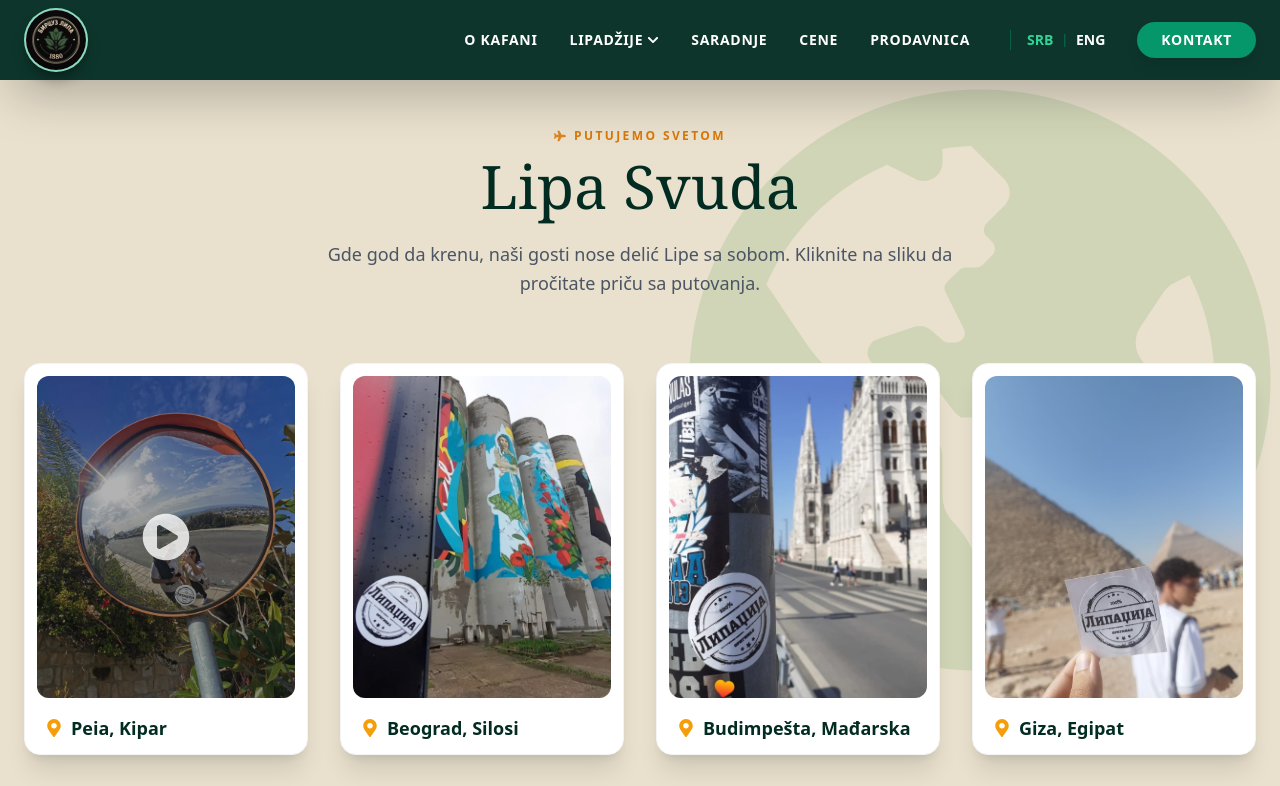
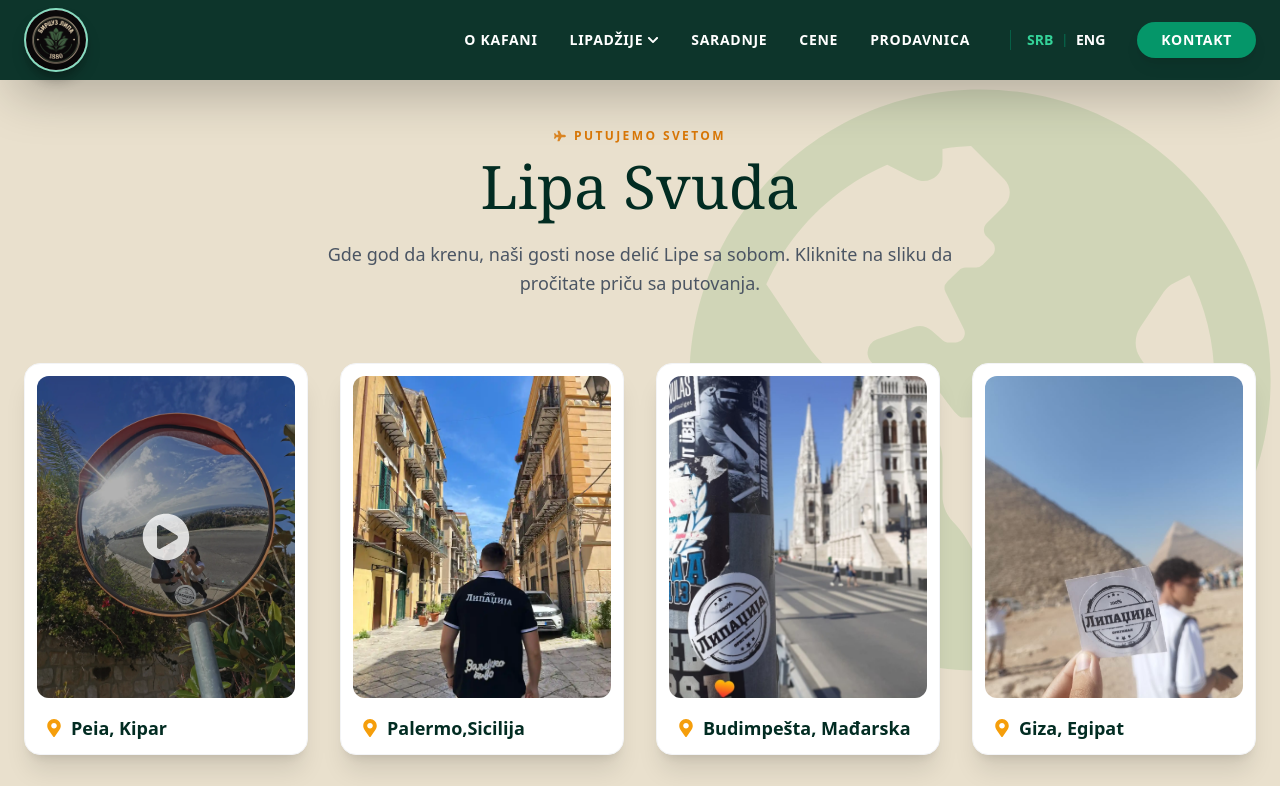
Before and after one commit to Djapedjape123/lipaBircuz, a React (Vite) app: page /lipa-svuda in a window 1280 px wide. Shown: the top 786 px of the page. Built offline with nearby package versions, Linux system fonts and the light colour scheme.

Commit message:
novo pice/sicilija

```diff
--- a/src/i18n.js
+++ b/src/i18n.js
@@ -149,6 +149,7 @@ const resources = {
                 location_label: "Lokacija",
                 footer_note: "Zabeleženo na putovanju Lipadžija.",
                 locations: {
+                    "10": { title: "Palermo,Sicilija", desc: "Palermo, srce Sicilija, je grad gde se arapski, normanski i italijanski uticaji sudaraju u haotičnoj, ali očaravajućoj energiji Mediterana." },
                     "9": { title: "Peia, Kipar", desc: "Peyia (takođe pisana Pegeia) je slikovito selo i opština u oblasti Pafosa na zapadu Kipra, poznato po prelepim pogledima na Sredozemno more, tradicionalnoj kiparskoj arhitekturi i kao gateway ka popularnim plažama poput Coral Bay-a." },
                     "1": { title: "Beograd, Silosi", desc: "Silosi je nekadašnja industrijska zona na Dorćolu u Beogradu koja je danas jedinstven kulturni i zabavni prostor sa barom, umetničkim programima i pogledom na Dunav." },
                     "2": { title: "Budimpešta, Mađarska", desc: "Budimpešta je glav­ni grad Mađarske i jedna od najvažnijih kulturnih, političkih i turističkih metropola u srednjoj Evropi, poznata po delu grada na obali Dunava, istorijskim termalnim kupatilima i impresivnoj arhitekturi." },
--- a/src/pages/Cene.jsx
+++ b/src/pages/Cene.jsx
@@ -31,6 +31,7 @@ const MENU_ITEMS = [
     { category: "wines", name: "Tikveš Roze 1l", price: "1400" },
     // { category: "wines", name: "Medveđa krv Rubin 1L", price: "1400" },
     { category: "wines", name: "Rubin roze 1L", price: "1400" },
+    { category: "wines", name: "Rubin Tamjanika 0.7L", price: "1500" },
     { category: "wines", name: "Čaša vina 0.20", price: "280" },
     { category: "wines", name: "Špricer 0.20", price: "200" },
     { category: "wines", name: "Veliki špricer 0.40", price: "300" },
--- a/src/pages/LipaSvuda.jsx
+++ b/src/pages/LipaSvuda.jsx
@@ -13,11 +13,13 @@ import img6 from '../assets/svuda6.webp'
 import img7 from '../assets/svuda7.jpeg'
 import img8 from '../assets/svuda9.jpeg'
 import img9 from '../assets/deki1.webp'
+import img10 from '../assets/sici.webp'
 import video1 from '../assets/deki.mp4'
 
 const LOCATIONS = [
     { id: 9, type: 'video', image: img9, videoUrl: video1 },
-    { id: 1, type: 'image', image: img1 },
+     { id: 10, type: 'image', image: img10 },
+
     { id: 2, type: 'image', image: img2 },
     { id: 3, type: 'image', image: img3 },
     { id: 4, type: 'image', image: img4 },
@@ -25,6 +27,8 @@ const LOCATIONS = [
     { id: 6, type: 'image', image: img6 },
     { id: 7, type: 'image', image: img7 },
     { id: 8, type: 'image', image: img8 },
+    { id: 1, type: 'image', image: img1 },
+
 ];
 
 function LipaSvuda() {
```
Also changed, not shown: src/assets/sici.webp (added).
